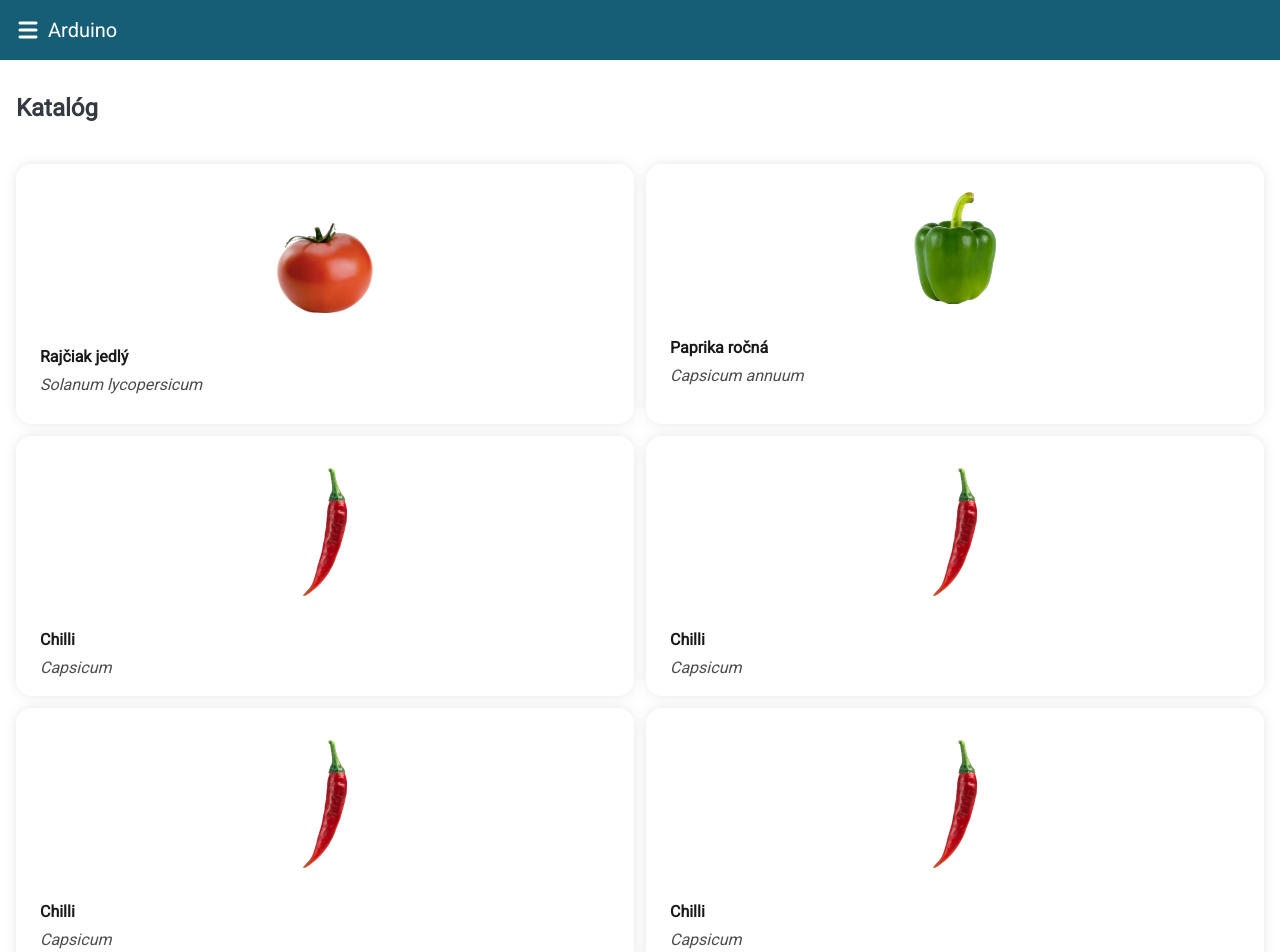
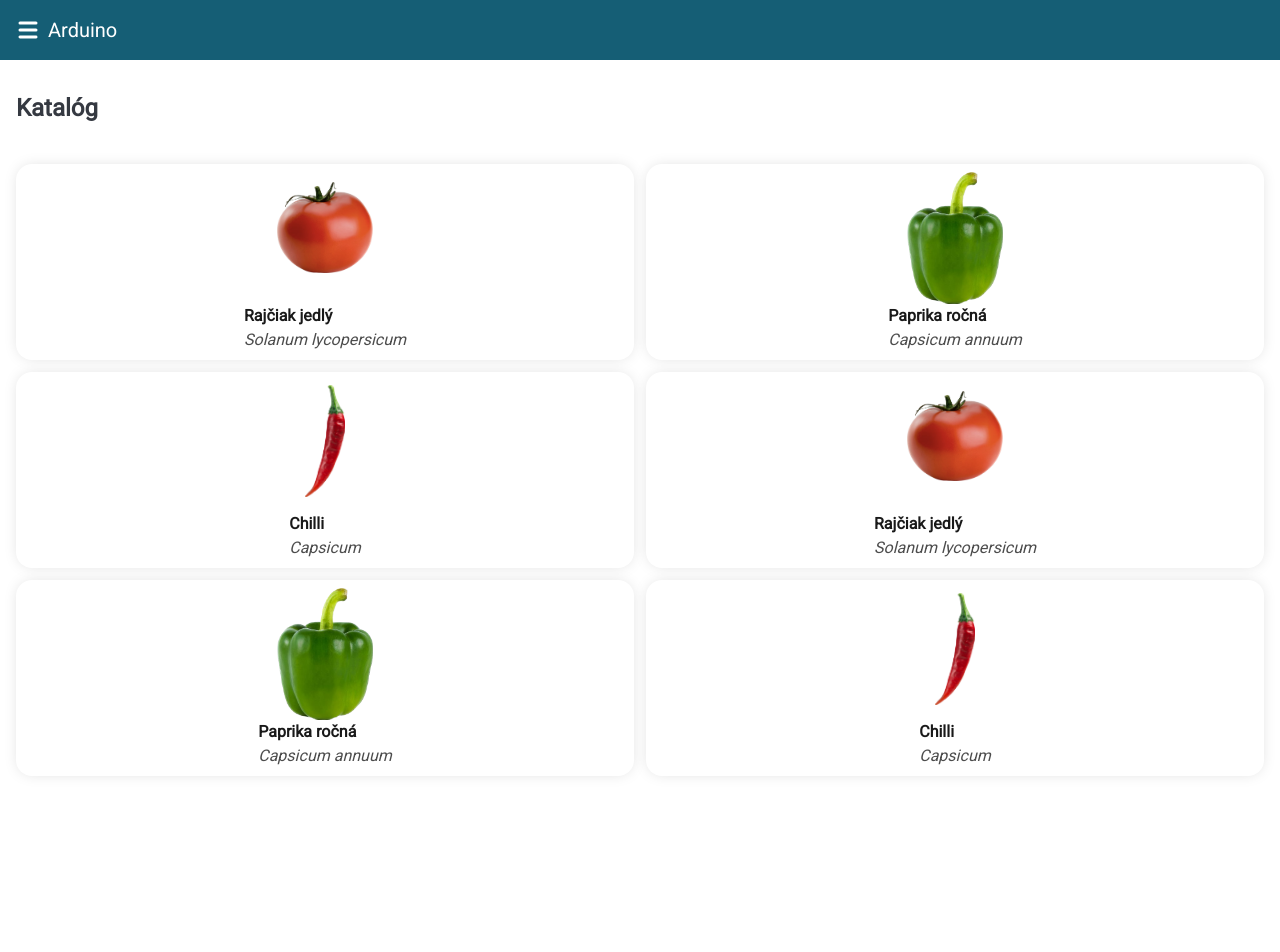
Before and after one commit to filip-krajcovic/arduino-greenhouse-client, a Vue app: page /catalogue in a window 1280 px wide. Shown: the top 952 px of the page. After the commit the page ends 860 px from the top, so only its background shows below. Built offline with nearby package versions, Linux system fonts and the light colour scheme; what vuefire would draw is missing.

Commit message:
uprava poloziek v katalogu

```diff
--- a/package.json
+++ b/package.json
@@ -1,6 +1,6 @@
 {
   "name": "arduino-greenhouse-client",
-  "version": "0.0.24",
+  "version": "0.0.25",
   "author": "filipkrajcovic",
   "private": true,
   "scripts": {
--- a/src/components/Catalogue.vue
+++ b/src/components/Catalogue.vue
@@ -1,5 +1,56 @@
 <script setup lang="ts">
-import IconLeft from '@/icons/IconLeft.vue';
+import IconLeft from '@/icons/IconLeft.vue'
+import rajcinaImageUrl from '../assets/RAJCINA.png'
+import paprikaImageUrl from '../assets/PAPRIKA.png'
+import chilliImageUrl from '../assets/CHILLI.png'
+
+const items = [
+  {
+    url: rajcinaImageUrl,
+    name: {
+      sk: 'Rajčiak jedlý',
+      latin: 'Solanum lycopersicum',
+    }
+  },
+  {
+    url: paprikaImageUrl,
+    name: {
+      sk: 'Paprika ročná',
+      latin: 'Capsicum annuum',
+    }
+  },
+  {
+    url: chilliImageUrl,
+    name: {
+      sk: 'Chilli',
+      latin: 'Capsicum',
+    },
+    class: 'h-28'
+  },
+  {
+    url: rajcinaImageUrl,
+    name: {
+      sk: 'Rajčiak jedlý',
+      latin: 'Solanum lycopersicum',
+    }
+  },
+  {
+    url: paprikaImageUrl,
+    name: {
+      sk: 'Paprika ročná',
+      latin: 'Capsicum annuum',
+    }
+  },
+  {
+    url: chilliImageUrl,
+    name: {
+      sk: 'Chilli',
+      latin: 'Capsicum',
+    },
+    class: 'h-28'
+  },
+]
+
 
 </script>
 
@@ -9,64 +60,13 @@ import IconLeft from '@/icons/IconLeft.vue';
         <span class="font-bold text-2xl text-gray-950/80">Katalóg</span>
     </div>
     <div class="grid grid-cols-2 grid-rows-3 gap-3">
-      <div
-        class="flex justify-center flex-col shadow-[0px_0px_15px_-3px_rgba(0,0,0,0.15)] rounded-2xl">
-        <div class="flex flex-col items-center pt-12 pb-8">
-          <img src="../assets/RAJCINA.png" class="w-24 h-26" />
+      <div v-for="item in items" class="grid justify-center items-center flex-col shadow-[0px_0px_15px_-3px_rgba(0,0,0,0.15)] rounded-2xl">
+        <div class="flex justify-center pt-2">
+          <img :src="item.url" :class="item.class ?? 'w-24 h-26'" />
         </div>
-        <div class="flex flex-col pl-6">
-          <h2 class="font-bold pb-1 text-black/90">Rajčiak jedlý</h2>
-          <span class="italic text-black/70 pb-4">Solanum lycopersicum</span>
-        </div>
-      </div>
-      <div
-        class="flex justify-center flex-col shadow-[0px_0px_15px_-3px_rgba(0,0,0,0.15)] rounded-2xl">
-        <div class="flex flex-col items-center pt-2 pb-8">
-          <img src="../assets/PAPRIKA.png" class="w-22 h-28" />
-        </div>
-        <div class="flex flex-col pl-6">
-          <h2 class="font-bold pb-1 text-black/90">Paprika ročná</h2>
-          <span class="italic text-black/70 pb-4">Capsicum annuum</span>
-        </div>
-      </div>
-      <div
-        class="flex justify-center flex-col shadow-[0px_0px_15px_-3px_rgba(0,0,0,0.15)] rounded-2xl">
-        <div class="flex flex-col items-center pt-8 pb-8">
-          <img src="../assets/CHILLI.png" class="h-32" />
-        </div>
-        <div class="flex flex-col pl-6">
-          <h2 class="font-bold pb-1 text-black/90">Chilli</h2>
-          <span class="italic text-black/70 pb-4">Capsicum</span>
-        </div>
-      </div>
-      <div
-        class="flex justify-center flex-col shadow-[0px_0px_15px_-3px_rgba(0,0,0,0.15)] rounded-2xl">
-        <div class="flex flex-col items-center pt-8 pb-8">
-          <img src="../assets/CHILLI.png" class="h-32" />
-        </div>
-        <div class="flex flex-col pl-6">
-          <h2 class="font-bold pb-1 text-black/90">Chilli</h2>
-          <span class="italic text-black/70 pb-4">Capsicum</span>
-        </div>
-      </div>
-      <div
-        class="flex justify-center flex-col shadow-[0px_0px_15px_-3px_rgba(0,0,0,0.15)] rounded-2xl">
-        <div class="flex flex-col items-center pt-8 pb-8">
-          <img src="../assets/CHILLI.png" class="h-32" />
-        </div>
-        <div class="flex flex-col pl-6">
-          <h2 class="font-bold pb-1 text-black/90">Chilli</h2>
-          <span class="italic text-black/70 pb-4">Capsicum</span>
-        </div>
-      </div>
-      <div
-        class="flex justify-center flex-col shadow-[0px_0px_15px_-3px_rgba(0,0,0,0.15)] rounded-2xl">
-        <div class="flex flex-col items-center pt-8 pb-8">
-          <img src="../assets/CHILLI.png" class="h-32" />
-        </div>
-        <div class="flex flex-col pl-6">
-          <h2 class="font-bold pb-1 text-black/90">Chilli</h2>
-          <span class="italic text-black/70 pb-4">Capsicum</span>
+        <div class="flex flex-col self-end pb-2">
+          <h2 class="font-black text-black/90">{{ item.name.sk }}</h2>
+          <i class="text-black/70">{{ item.name.latin }}</i>
         </div>
       </div>
     </div>
```
